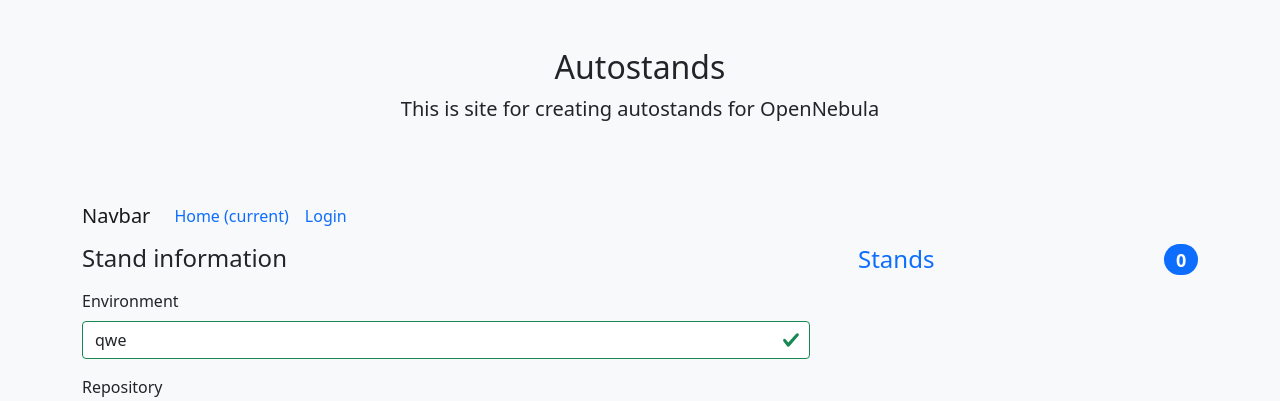
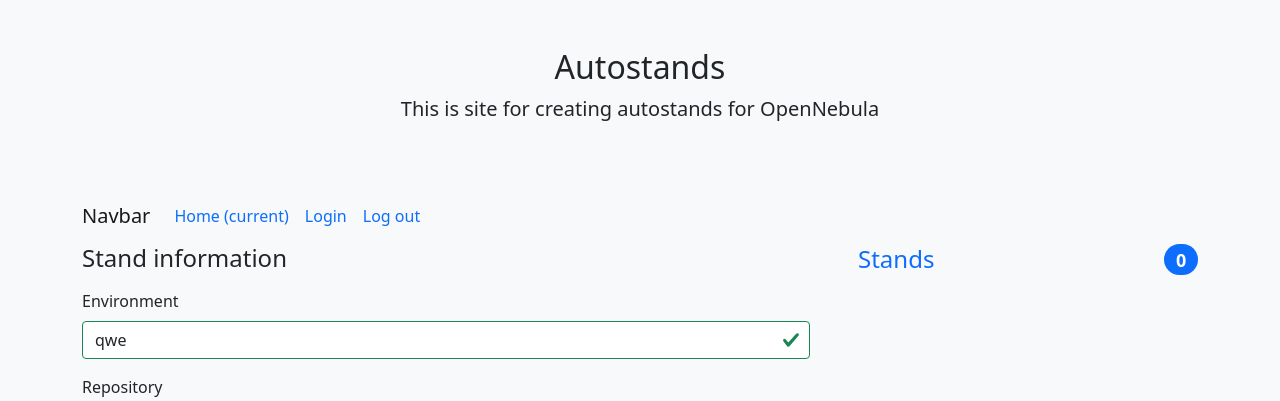
Before and after one commit to IAlexEgorov/coursework, a Flask app: page / in a window 1280 px wide. Shown: the top 401 px of the page. Run offline with Flask 2, Linux system fonts and the light colour scheme; the visitor is signed in with stand-in values (Sample User, id 1); data that the repository does not hold is empty; some libraries are stand-ins or nearby versions.

Commit message:
add logout

```diff
--- a/templates/base.html
+++ b/templates/base.html
@@ -31,6 +31,9 @@
                     <li class="nav-item">
                       <a class="nav-link text-primary" href="/login">Login</a>
                     </li>
+                    <li class="nav-item">
+                      <a class="nav-link text-primary" href="/logout">Log out</a>
+                    </li>
                   </ul>
                 </div>
               </nav>
```
